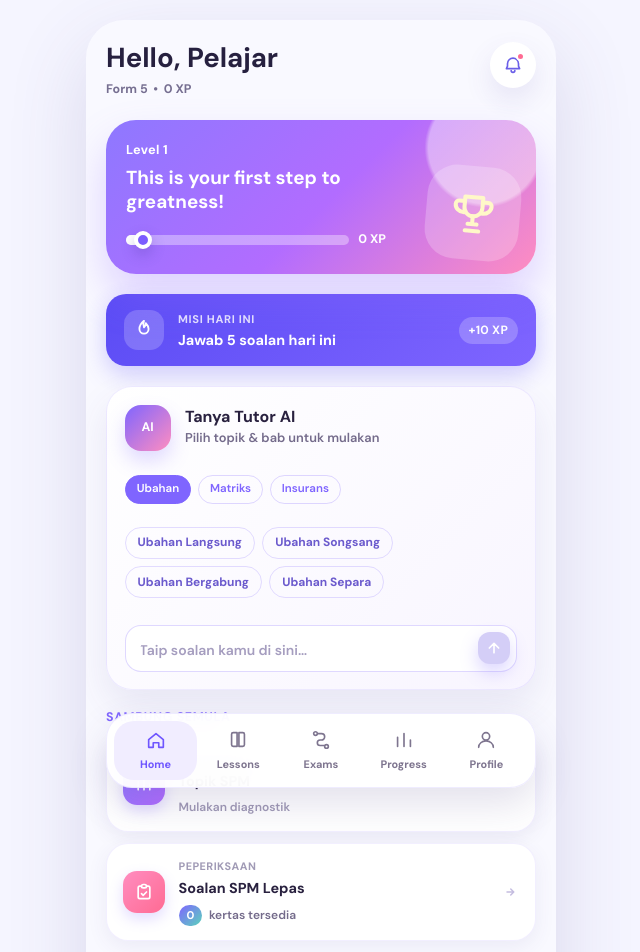
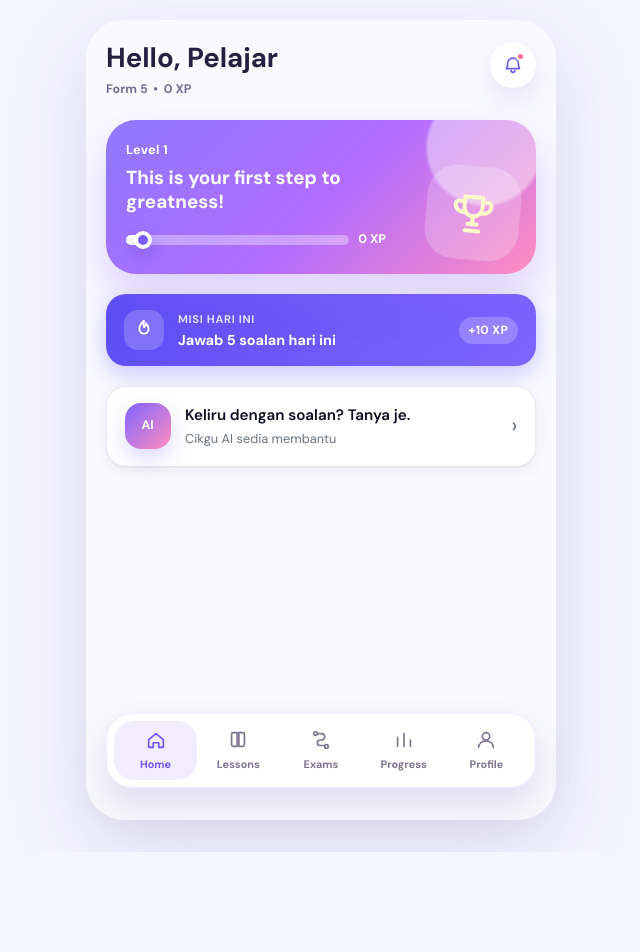
Before and after one commit to haziqhalifi/StudyLah, a Next.js app in the folder frontend/: page / in a window 1280 px wide. Shown: the top 952 px of the page, without its empty margins (319-959 px from the left). After the commit the page ends 852 px from the top, so only its background shows below. Built offline with nearby package versions, Linux system fonts and the light colour scheme; no server answers; the database is empty.

Commit message:
Refactor code structure for improved readability and maintainability

```diff
--- a/frontend/app/learn/page.tsx
+++ b/frontend/app/learn/page.tsx
@@ -618,22 +618,6 @@ function InlineChatBar({ userId, learningContext, onOpenFull }: InlineChatBarPro
         </div>
       )}
 
-      {/* Chips */}
-      <div className="icb-chips">
-        {chips.map((chip) => (
-          <button
-            key={chip.actionType + chip.label}
-            type="button"
-            className="icb-chip"
-            onClick={() => handleChip(chip)}
-            disabled={loading}
-          >
-            <span aria-hidden="true">{chip.emoji}</span>
-            {chip.label}
-          </button>
-        ))}
-      </div>
-
       {/* Input */}
       <div className="icb-input-wrap">
         <textarea
@@ -658,6 +642,22 @@ function InlineChatBar({ userId, learningContext, onOpenFull }: InlineChatBarPro
           </svg>
         </button>
       </div>
+
+      {/* Chips */}
+      <div className="icb-chips">
+        {chips.map((chip) => (
+          <button
+            key={chip.actionType + chip.label}
+            type="button"
+            className="icb-chip"
+            onClick={() => handleChip(chip)}
+            disabled={loading}
+          >
+            <span aria-hidden="true">{chip.emoji}</span>
+            {chip.label}
+          </button>
+        ))}
+      </div>
     </div>
   );
 }
--- a/frontend/app/page.tsx
+++ b/frontend/app/page.tsx
@@ -3,7 +3,7 @@
 import React, { useEffect, useRef, useState } from "react";
 import type { ReactNode } from "react";
 import { useRouter } from "next/navigation";
-import { getAssessment, getPapers } from "@/lib/api";
+import { getAssessment } from "@/lib/api";
 import type { TopicStats } from "@/lib/api";
 import StudyBuddyChat from "@/components/StudyBuddyChat";
 import type { LearningContext } from "@/lib/types";
@@ -45,6 +45,7 @@ function HomeDashboard() {
   const router = useRouter();
   const [userId, setUserId] = useState("guest");
   const [chatOpen, setChatOpen] = useState(false);
+  const [chatInitialMsg, setChatInitialMsg] = useState<string | undefined>();
   const [topics, setTopics] = useState<TopicStats[]>([]);
   const [chatContext, setChatContext] = useState<LearningContext>({
     topicId: "ubahan",
@@ -77,17 +78,8 @@ function HomeDashboard() {
       topicId,
       topicName: TOPIC_DISPLAY_NAMES[topicKey] ?? "Ubahan (Variation)",
       pageContext: "general",
-      ...(initialMsg
-        ? {
-            currentQuestion: {
-              id: "home-context",
-              text: initialMsg,
-              options: [],
-              difficulty: "medium" as const,
-            },
-          }
-        : {}),
     });
+    setChatInitialMsg(initialMsg);
     setChatOpen(true);
   }
 
@@ -102,13 +94,13 @@ function HomeDashboard() {
         <DailyMissionCard />
         <WeakTopicCard topics={topics} />
         <AIChatCard onOpen={openChat} />
-        <RecentSessionCard />
       </section>
       <StudyBuddyChat
         userId={userId}
         isOpen={chatOpen}
-        onClose={() => setChatOpen(false)}
+        onClose={() => { setChatOpen(false); setChatInitialMsg(undefined); }}
         learningContext={chatContext}
+        initialMessage={chatInitialMsg}
       />
     </>
   );
@@ -257,14 +249,14 @@ function WeakTopicCard({ topics }: { topics: TopicStats[] }) {
     <button
       type="button"
       className="weak-topic-card"
-      onClick={() => router.push("/learn")}
-      aria-label={`Topik lemah: ${name}`}
+      onClick={() => router.push(`/materials/${weakest.topic_id}/subtopics`)}
+      aria-label={`Fokus hari ini: ${name}`}
     >
       <span className="weak-topic-icon" aria-hidden="true">
         <TargetIcon />
       </span>
       <div className="weak-topic-body">
-        <p className="weak-topic-label">Topik Paling Lemah</p>
+        <p className="weak-topic-label">Fokus Hari Ini</p>
         <p className="weak-topic-title">{name}</p>
         <div className="weak-topic-bar-wrap" aria-hidden="true">
           <div className="weak-topic-bar">
@@ -273,7 +265,7 @@ function WeakTopicCard({ topics }: { topics: TopicStats[] }) {
           <span className="weak-topic-pct">{pct}% tepat</span>
         </div>
       </div>
-      <span className="weak-topic-cta">Ulangkaji &rsaquo;</span>
+      <span className="weak-topic-cta">Ulangkaji sekarang — +10 XP</span>
     </button>
   );
 }
@@ -297,6 +289,7 @@ type TopicKey = keyof typeof TOPICS;
 
 
 function AIChatCard({ onOpen }: { onOpen: (topicKey: string, msg?: string) => void }) {
+  const [expanded, setExpanded] = useState(false);
   const [selectedTopic, setSelectedTopic] = useState<TopicKey>("ubahan");
   const [draft, setDraft] = useState("");
   const inputRef = useRef<HTMLTextAreaElement>(null);
@@ -328,25 +321,49 @@ function AIChatCard({ onOpen }: { onOpen: (topicKey: string, msg?: string) => vo
     e.target.style.height = `${Math.min(e.target.scrollHeight, 100)}px`;
   }
 
+  if (!expanded) {
+    return (
+      <button
+        type="button"
+        className="ai-chat-collapsed"
+        onClick={() => setExpanded(true)}
+        aria-label="Buka Cikgu AI"
+      >
+        <div className="ai-chat-avatar" aria-hidden="true">AI</div>
+        <div className="ai-chat-collapsed-text">
+          <p className="ai-chat-collapsed-title">Keliru dengan soalan? Tanya je.</p>
+          <p className="ai-chat-collapsed-sub">Cikgu AI sedia membantu</p>
+        </div>
+        <span className="ai-chat-collapsed-arrow" aria-hidden="true">›</span>
+      </button>
+    );
+  }
+
   return (
     <section className="ai-chat-card" aria-label="AI tutor chat">
-      {/* Header */}
       <div className="ai-chat-header">
         <div className="ai-chat-avatar" aria-hidden="true">AI</div>
         <div className="ai-chat-header-text">
           <h2>Tanya Tutor AI</h2>
           <p className="ai-chat-subtitle">Pilih topik &amp; bab untuk mulakan</p>
         </div>
+        <button
+          type="button"
+          className="ai-chat-collapse-btn"
+          onClick={() => setExpanded(false)}
+          aria-label="Tutup Cikgu AI"
+        >
+          ✕
+        </button>
       </div>
 
-      {/* Topic tabs */}
       <div className="ai-topic-tabs" role="tablist" aria-label="Pilih topik">
         {(Object.keys(TOPICS) as TopicKey[]).map((key) => (
           <button
             key={key}
             type="button"
             role="tab"
-            aria-selected={selectedTopic === key ? "true" : "false"}
+            aria-selected={selectedTopic === key}
             className={`ai-topic-tab${selectedTopic === key ? " active" : ""}`}
             onClick={() => setSelectedTopic(key)}
           >
@@ -355,7 +372,6 @@ function AIChatCard({ onOpen }: { onOpen: (topicKey: string, msg?: string) => vo
         ))}
       </div>
 
-      {/* Subtopic chips */}
       <div className="ai-chat-suggestions">
         {topicChips.map((chip) => (
           <button
@@ -369,7 +385,6 @@ function AIChatCard({ onOpen }: { onOpen: (topicKey: string, msg?: string) => vo
         ))}
       </div>
 
-      {/* Inline input */}
       <div className="ai-chat-input-wrap">
         <textarea
           ref={inputRef}
@@ -403,104 +418,6 @@ const TOPIC_META: Record<string, { name: string }> = {
   insurans: { name: "Insurans" },
 };
 
-function RecentSessionCard() {
-  const router = useRouter();
-  const [topics, setTopics] = useState<TopicStats[]>([]);
-  const [paperCount, setPaperCount] = useState<number | null>(null);
-
-  useEffect(() => {
-    const userId =
-      (typeof window !== "undefined" && sessionStorage.getItem("userId")) ||
-      "guest";
-    getAssessment(userId)
-      .then((res) => setTopics(res.topics))
-      .catch(() => {});
-    getPapers()
-      .then((res) => setPaperCount(res.papers.length))
-      .catch(() => {});
-  }, []);
-
-  const totalAttempts = topics.reduce((s, t) => s + t.attempts, 0);
-  const avgAccuracy =
-    topics.length > 0
-      ? Math.round(
-          (topics.reduce((s, t) => s + t.accuracy, 0) / topics.length) * 100,
-        )
-      : null;
-
-  const weakestTopic = topics.length > 0
-    ? topics.reduce((a, b) => (a.accuracy < b.accuracy ? a : b))
-    : null;
-
-  return (
-    <section className="sambung-section" aria-label="Sambung semula">
-      <h2 className="sambung-heading">Sambung semula</h2>
-      <div className="sambung-cards">
-        {/* Learning progress card */}
-        <button
-          type="button"
-          className="sambung-card sambung-card--learn"
-          onClick={() => router.push("/progress")}
-          aria-label="Lihat kemajuan pembelajaran"
-        >
-          <div className="sambung-card-icon" aria-hidden="true">
-            <ProgressIcon />
-          </div>
-          <div className="sambung-card-body">
-            <p className="sambung-card-label">Pembelajaran</p>
-            <p className="sambung-card-title">
-              {weakestTopic
-                ? `Fokus: ${TOPIC_META[weakestTopic.topic_id]?.name ?? weakestTopic.topic_id}`
-                : "Topik SPM"}
-            </p>
-            <div className="sambung-card-meta">
-              {avgAccuracy !== null ? (
-                <>
-                  <span className="sambung-pill">{avgAccuracy}%</span>
-                  <span>purata tepat</span>
-                </>
-              ) : (
-                <span className="sambung-pill-muted">Mulakan diagnostik</span>
-              )}
-            </div>
-          </div>
-          <span className="sambung-card-arrow" aria-hidden="true">
-            <ArrowIcon />
-          </span>
-        </button>
-
-        {/* Exams card */}
-        <button
-          type="button"
-          className="sambung-card sambung-card--exam"
-          onClick={() => router.push("/exams")}
-          aria-label="Sambung soalan peperiksaan"
-        >
-          <div className="sambung-card-icon" aria-hidden="true">
-            <QuizIcon />
-          </div>
-          <div className="sambung-card-body">
-            <p className="sambung-card-label">Peperiksaan</p>
-            <p className="sambung-card-title">Soalan SPM Lepas</p>
-            <div className="sambung-card-meta">
-              {paperCount !== null ? (
-                <>
-                  <span className="sambung-pill">{paperCount}</span>
-                  <span>kertas tersedia</span>
-                </>
-              ) : (
-                <span className="sambung-pill-muted">{totalAttempts > 0 ? `${totalAttempts} soalan dijawab` : "Mula latihan"}</span>
-              )}
-            </div>
-          </div>
-          <span className="sambung-card-arrow" aria-hidden="true">
-            <ArrowIcon />
-          </span>
-        </button>
-      </div>
-    </section>
-  );
-}
 
 function IconBase({ children }: { children: ReactNode }) {
   return (
@@ -537,24 +454,6 @@ function TargetIcon() {
   );
 }
 
-function QuizIcon() {
-  return (
-    <IconBase>
-      <path d="M9 5H7a2 2 0 0 0-2 2v11a2 2 0 0 0 2 2h10a2 2 0 0 0 2-2V7a2 2 0 0 0-2-2h-2" />
-      <path d="M9 5a2 2 0 0 1 2-2h2a2 2 0 0 1 2 2v0a2 2 0 0 1-2 2h-2a2 2 0 0 1-2-2Z" />
-      <path d="m9 14 2 2 4-4" />
-    </IconBase>
-  );
-}
-
-function ProgressIcon() {
-  return (
-    <IconBase>
-      <path d="M5 19V9M12 19V5M19 19v-7" />
-    </IconBase>
-  );
-}
-
 function TrophyIcon() {
   return (
     <IconBase>
@@ -572,11 +471,3 @@ function BellIcon() {
     </IconBase>
   );
 }
-
-function ArrowIcon() {
-  return (
-    <IconBase>
-      <path d="M8 12h8M13 8l4 4-4 4" />
-    </IconBase>
-  );
-}
```
Also changed, not shown: frontend/components/StudyBuddyChat.tsx (+12 -4 lines), frontend/app/globals.css, 1 other file (tests, documents, lock files or other folders).
